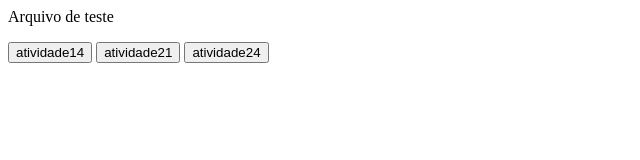
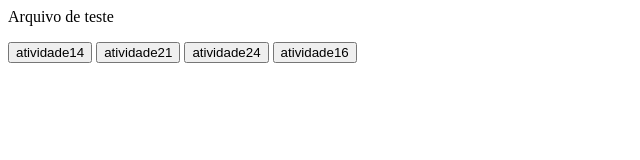
Before and after one commit to leonardoschulze/JavaScript_teste, a plain HTML site: page index.html in a window 1280 px wide. Shown: the whole page, without its empty margins (0-640 px from the left). Drawn offline with Linux system fonts and the light colour scheme.

Commit message:
ADD - atividade 16

```diff
--- a/atividade.js
+++ b/atividade.js
@@ -141,3 +141,9 @@ function atividade15(str) {
 }
 
 atividade15("Ontem eu tomei banho");
+
+function atividade16(){
+    console.log("Frutas diferentes");
+    let frutas = prompt("Digite 5 frutas diferentes").split(",").map(String);
+    console.log(frutas[2]);
+}
--- a/index.html
+++ b/index.html
@@ -10,6 +10,7 @@
     <button onclick="atividade14()">atividade14</button>
     <button onclick="atividade21()">atividade21</button>
     <button onclick="atividade24()">atividade24</button>
+    <button onclick="atividade16()">atividade16</button>
 
 </body>
 </html>
```
